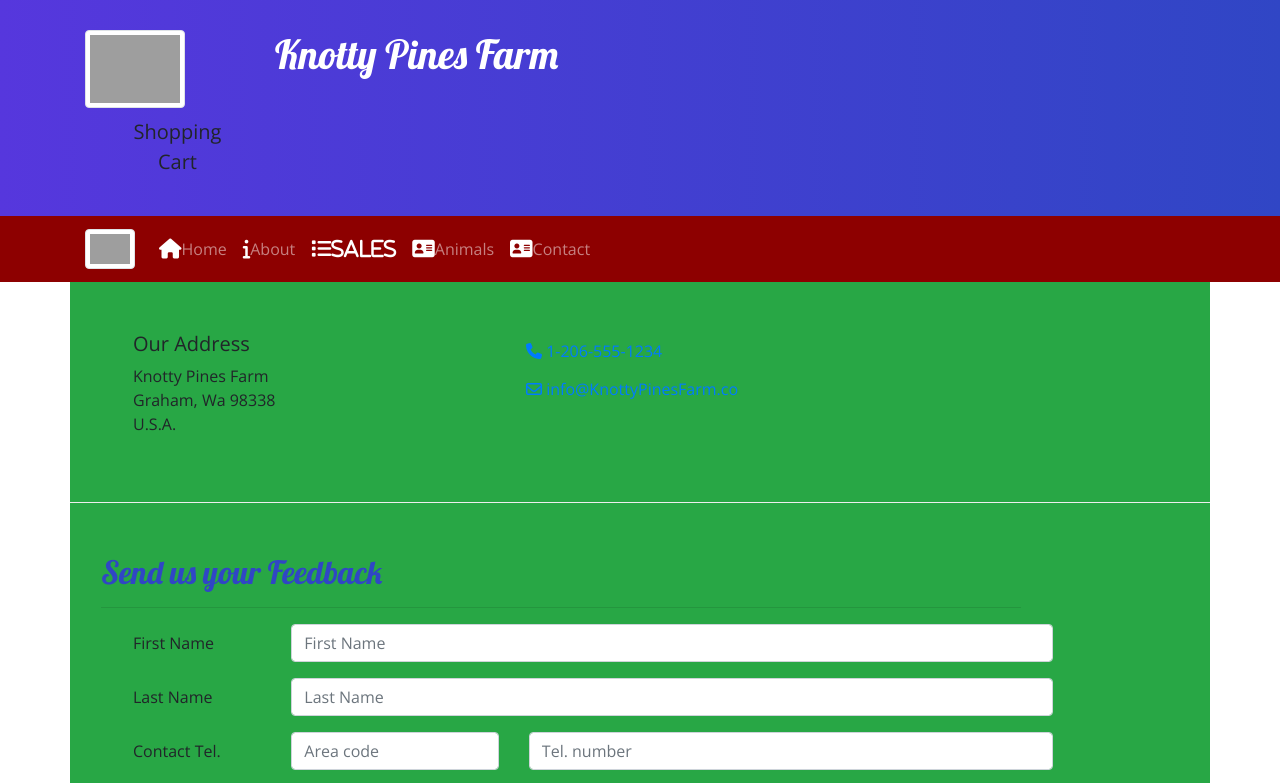
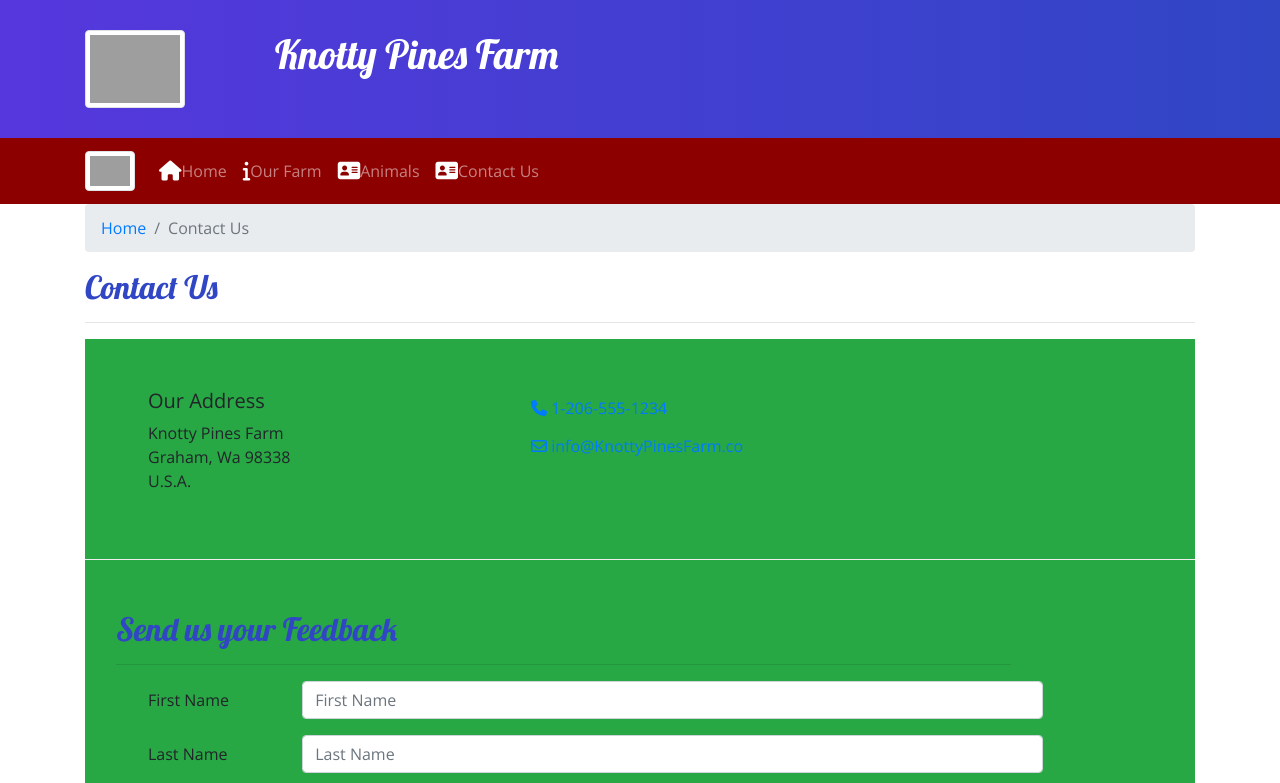
Before and after one commit to jllance/KnottyPinesFarm, a plain HTML site: page contactFarm.html in a window 1280 px wide. Shown: the top 783 px of the page. Drawn offline with nearby package versions, Linux system fonts and the light colour scheme; grey boxes are pictures that could not be loaded.

Commit message:
Add files via upload

```diff
--- a/contactFarm.html
+++ b/contactFarm.html
@@ -23,9 +23,6 @@
                     <h2> </h2>
                 </div>
             </div>
-            <div class="col-md-2 align-content-end">
-                <a role="button" class="btn btn-lg" id="KartButton">Shopping Cart</a>
-            </div>
         </div>
     </header>
     <nav class="navbar navbar-expand-sm navbar-dark sticky-top">
@@ -36,17 +33,28 @@
             <div class="collapse navbar-collapse" id="farmNavbar">
                 <ul class="navbar-nav">
                     <li class="nav-item-active"><a class="nav-link" href="KnottyPinesFarm.html"><i class="fa fa-home fa-lg text-white"></i>Home</a></li>
-                <li class="nav-item"><a class="nav-link" href="OurFarm.html"><i class="fa fa-info fa-lg text-white"></i>About</a></li>
-                <li class="nav-item"><a class="nav-link" href="Sales"><i class="fa fa-list fa-lg text-white">Sales</i> </a></li>
+                <li class="nav-item"><a class="nav-link" href="OurFarm.html"><i class="fa fa-info fa-lg text-white"></i>Our Farm</a></li>
+               <!-- <li class="nav-item"><a class="nav-link" href="Sales"><i class="fa fa-list fa-lg text-white">Sales</i> </a></li> -->
                 <li class="nav-item"><a class="nav-link" href="Animals.html"><i class="fa fa-address-card fa-lg text-white"></i>Animals</a></li>
-                <li class="nav-item"><a class="nav-link" href="#"><i class="fa fa-address-card fa-lg text-white"></i>Contact</a></li>
+                <li class="nav-item"><a class="nav-link" href="#"><i class="fa fa-address-card fa-lg text-white"></i>Contact Us</a></li>
                 </ul>
 
             </div>
         </div>
     </nav>
+    <div class="container">
+        <div class="row">
+            <div class="col">
+                <ol class="breadcrumb">
+                    <li class="breadcrumb-item"><a href="KnottyPinesFarm.html">Home</a></li>
+                    <li class="breadcrumb-item active">Contact Us</li>
+                </ol>
+                <h2>Contact Us</h2>
+                <hr />
+            </div>
+        </div>
     <div class="container bg-success">
-    <div class="row row-content">
+        <div class="row row-content">
             <div class="col-sm-4 ml-5">
                 <h5>Our Address</h5>
                 <address>
```
Also changed, not shown: Animals.html (+13 -2 lines), KnottyPinesFarm.html (+4 -10 lines), OurFarm.html (+13 -3 lines).
